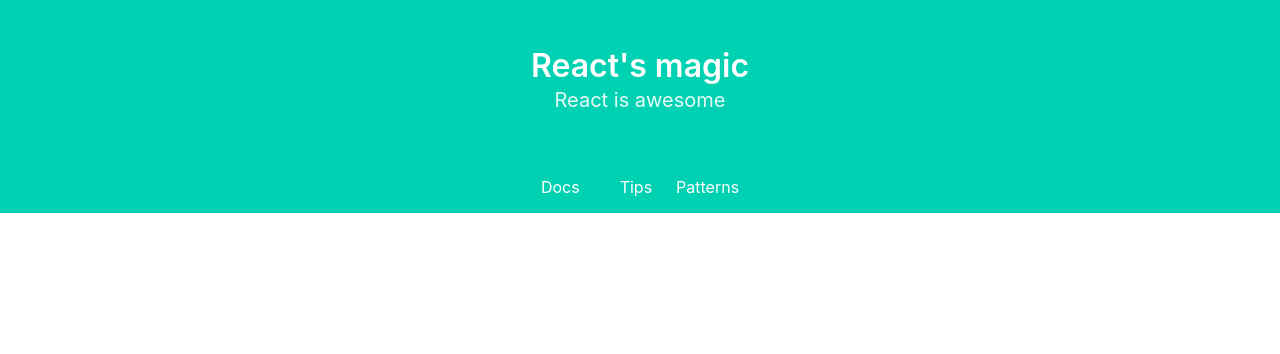
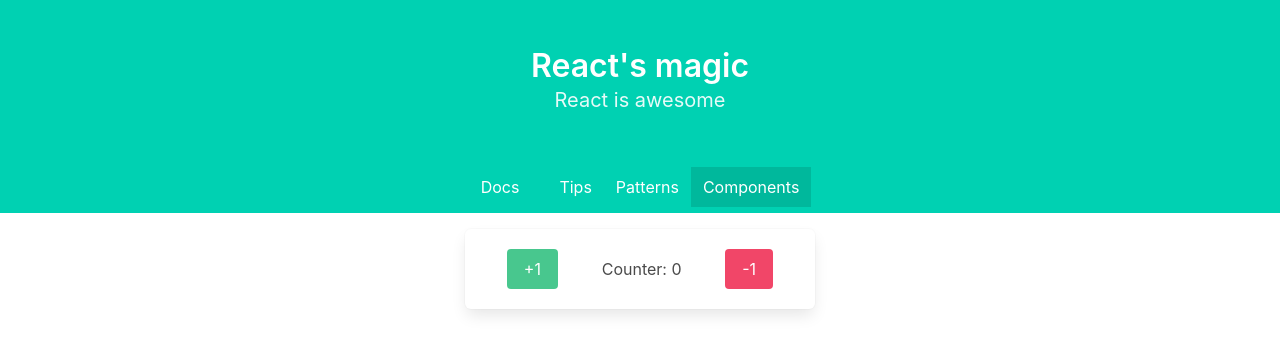
Before and after one commit to JakHer/Advanced-React, a React (Create React App) app: page /components in a window 1280 px wide. Shown: the top 354 px of the page. Built offline with nearby package versions, Linux system fonts and the light colour scheme.

Commit message:
feat: useState again

```diff
--- a/src/App.js
+++ b/src/App.js
@@ -4,6 +4,7 @@
 import Docs from "./views/Docs";
 import Tips from "./views/Tips";
 import Patterns from "./views/Patterns/Patterns";
+import Components from "./views/Components/Components";
 
 const App = () => (
   <BrowserRouter>
@@ -11,8 +12,9 @@
       <Header />
       <Switch>
         <Route exact path="/" component={Docs} />
-        <Route exact path="/tips" component={Tips} />
-        <Route exact path="/patterns" component={Patterns} />
+        <Route path="/tips" component={Tips} />
+        <Route path="/patterns" component={Patterns} />
+        <Route path="/components" component={Components} />
       </Switch>
     </>
   </BrowserRouter>
--- a/src/components/Header/Header.js
+++ b/src/components/Header/Header.js
@@ -27,6 +27,11 @@
             Patterns
           </NavLink>
         </li>
+        <li>
+          <NavLink activeClassName="is-active" to="/components" className="navbar-item">
+            Components
+          </NavLink>
+        </li>
       </ul>
     </nav>
   </div>
--- /dev/null
+++ b/src/views/Components/Components.js
@@ -0,0 +1,23 @@
+import React, { useState } from "react";
+import styles from "./Components.module.scss";
+import cx from "classnames";
+
+const Components = () => {
+  const [count, setCount] = useState(0);
+
+  return (
+    <div className={cx("box mt-4", styles.Container)}>
+      <div className={styles.Wrapper}>
+        <button className="button is-success" onClick={() => setCount(count + 1)}>
+          +1
+        </button>
+        <h2 className="is-title-3">Counter: {count}</h2>
+        <button className="button is-danger" onClick={() => setCount(count - 1)}>
+          -1
+        </button>
+      </div>
+    </div>
+  );
+};
+
+export default Components;
--- /dev/null
+++ b/src/views/Components/Components.module.scss
@@ -0,0 +1,15 @@
+.Container {
+  display: flex;
+  justify-content: space-around;
+  align-items: center;
+  width: 100%;
+  max-width: 350px;
+  margin: 0 auto;
+}
+
+.Wrapper {
+  display: flex;
+  width: 100%;
+  justify-content: space-around;
+  align-items: center;
+}
```
